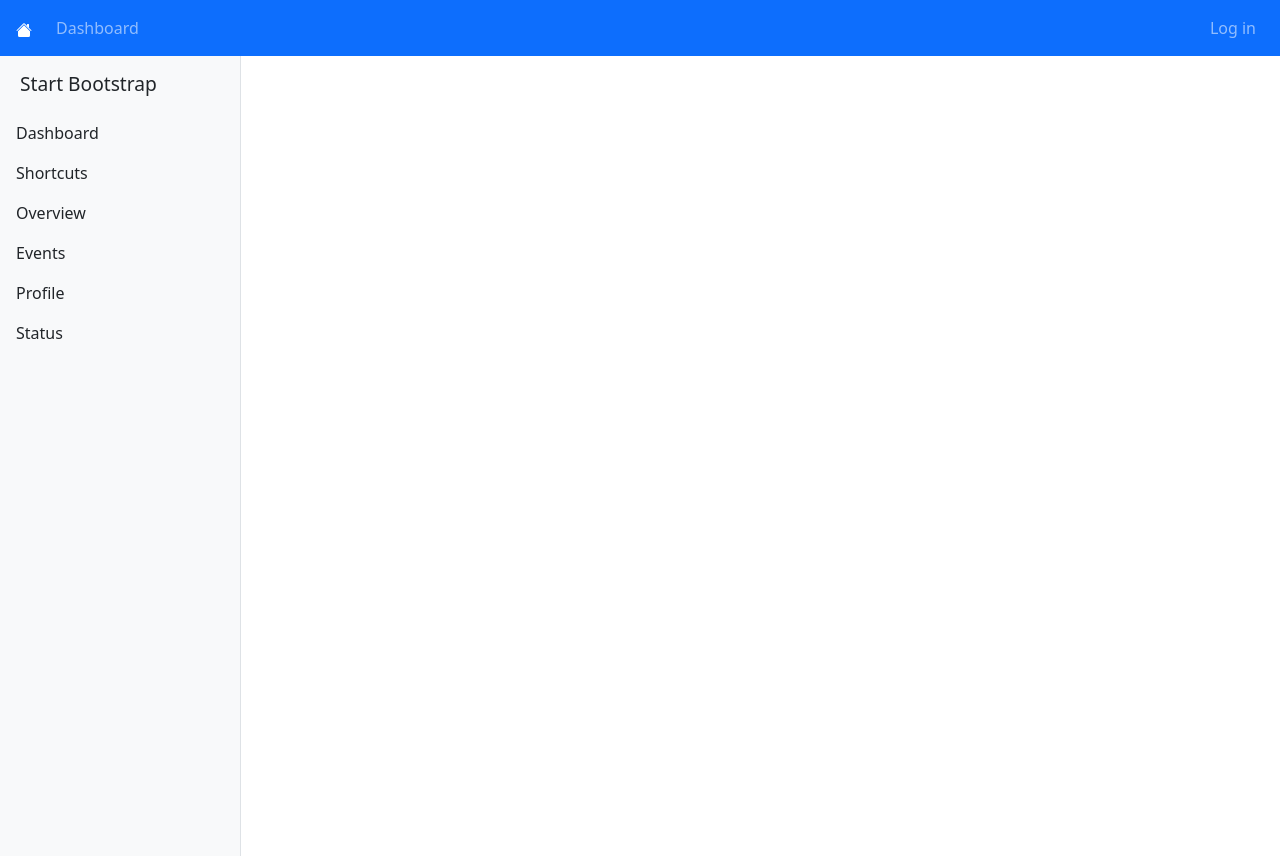
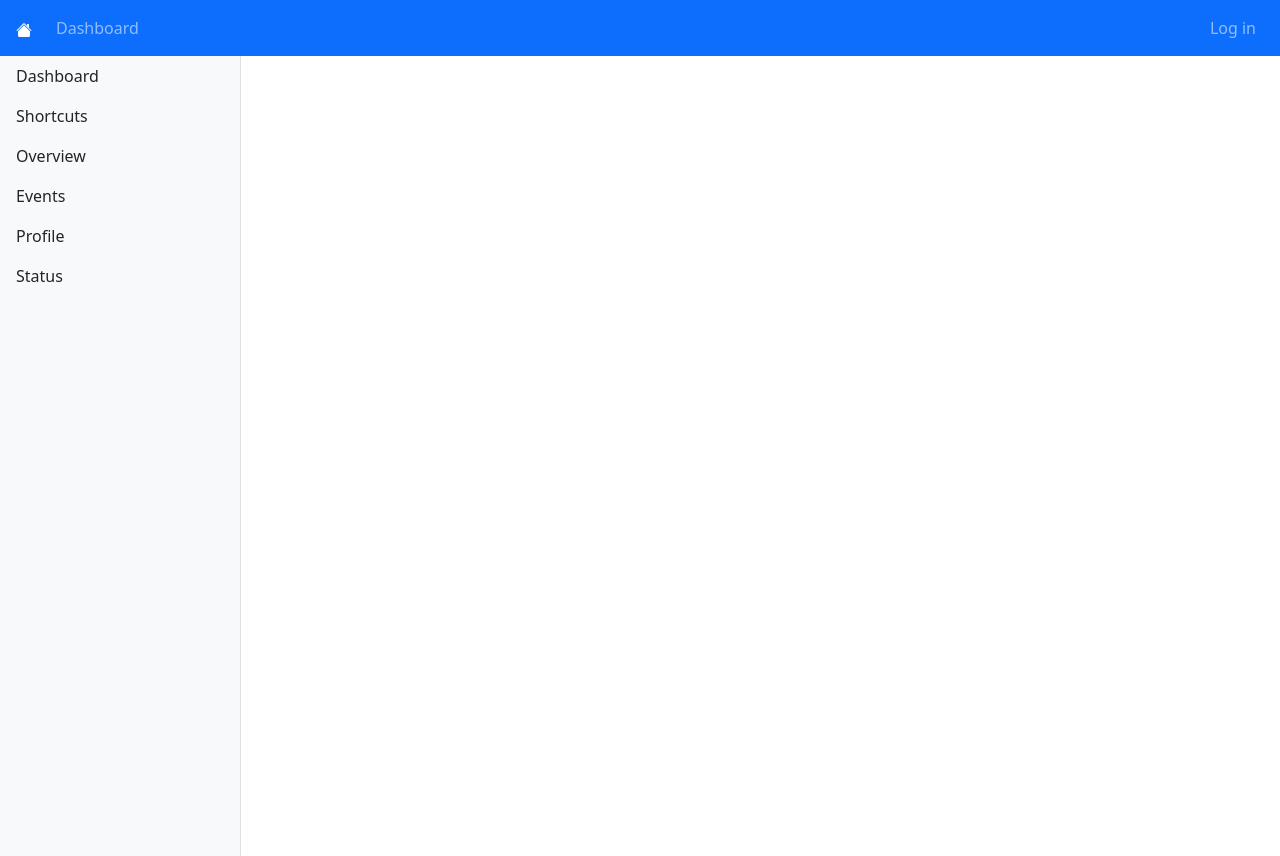
Before and after one commit to akashsivanandan19/EDAI, a Django app: page /dashboard in a window 1280 px wide. Run offline with Django 3.2, Linux system fonts and the light colour scheme; some libraries are stand-ins or nearby versions.

Commit message:
Removed Sidebar title

```diff
--- a/templates/dashboard.html
+++ b/templates/dashboard.html
@@ -14,7 +14,6 @@
 
     <!-- Sidebar -->
     <div class="bg-light border-right" id="sidebar-wrapper">
-      <div class="sidebar-heading">Start Bootstrap </div>
       <div class="list-group list-group-flush">
         <a href="#" class="list-group-item list-group-item-action bg-light">Dashboard</a>
         <a href="#" class="list-group-item list-group-item-action bg-light">Shortcuts</a>
```
